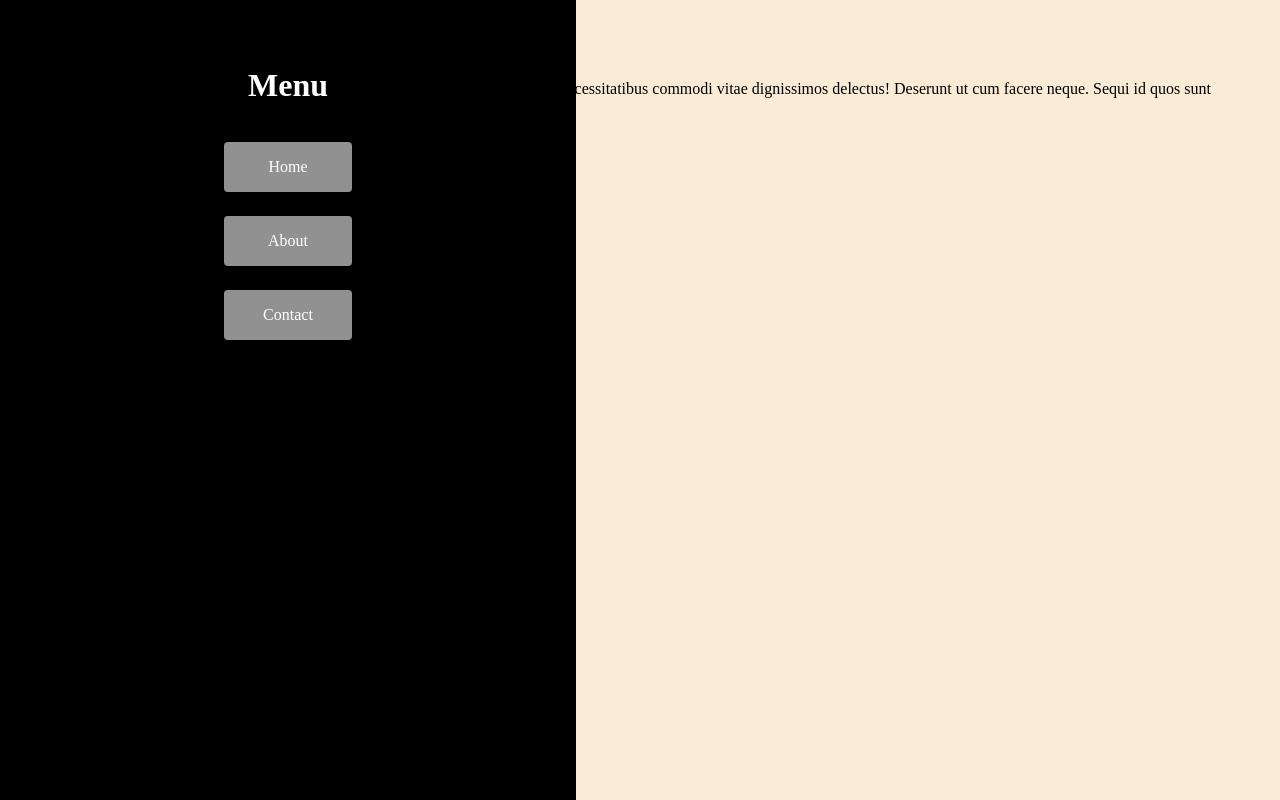
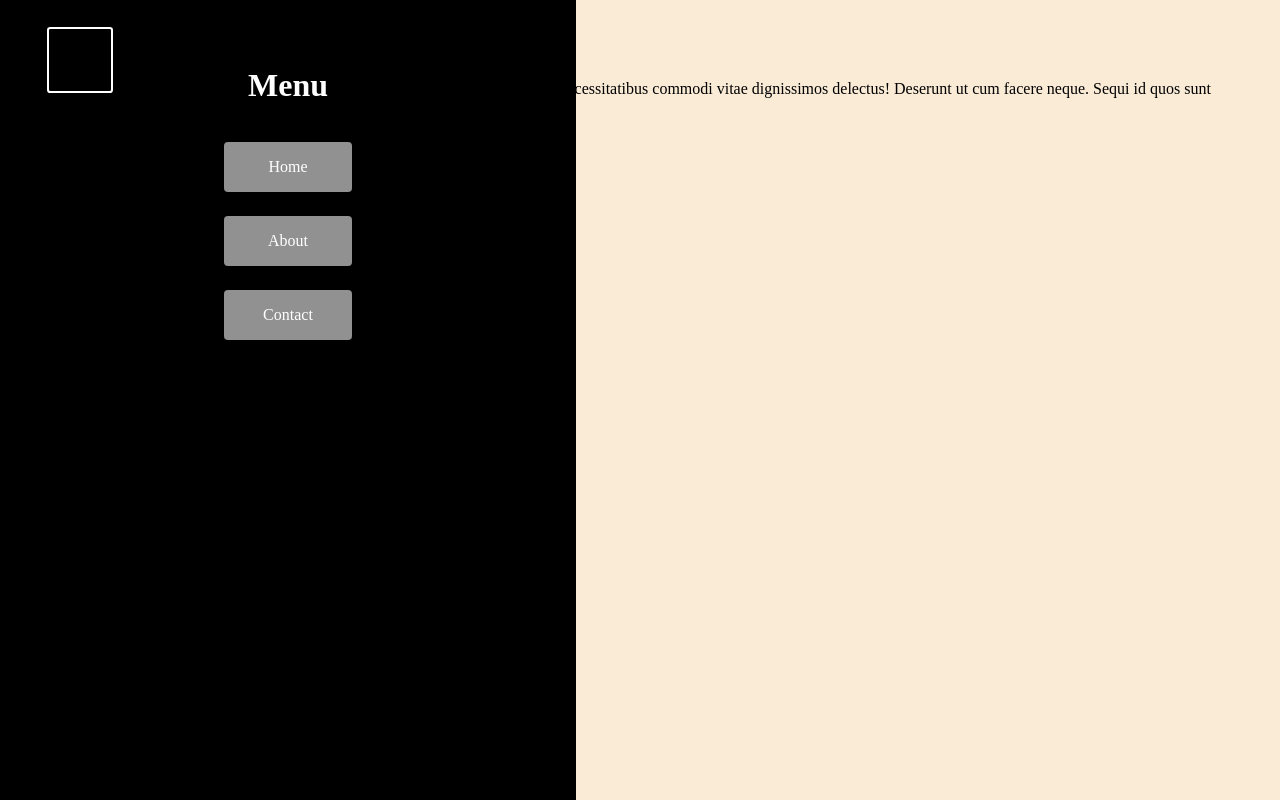
Before and after one commit to MohamedBechirMejri/TOP-MobileMenu, a website built with webpack: page src/template.html in a window 1280 px wide. Both pictures are taken after a click on the button 59 px from the left and 59 px from the top of the page. Built offline with nearby package versions, Linux system fonts and the light colour scheme.

Commit message:
style toggled toggle

```diff
--- a/src/main.js
+++ b/src/main.js
@@ -1,5 +1,8 @@
 import './main.scss';
 
-document.querySelector('.navtoggle').addEventListener('click', () => {
-  document.querySelector('.navlinks-container').classList.toggle('hidden');
+const navToggle = document.querySelector('.navtoggle');
+const navListContainer = document.querySelector('.navlinks-container');
+navToggle.addEventListener('click', () => {
+    navListContainer.classList.toggle('hidden');
+    navToggle.classList.toggle('toggled');
 });
--- a/src/main.scss
+++ b/src/main.scss
@@ -17,8 +17,16 @@
         border-radius: 0.25em;
         border-color: colors.$dark;
         position: fixed;
-        left: 2em;
+        left: 3.5em;
         top: 2em;
+        transition: all 300ms;
+        z-index: 1000;
+
+        &.toggled {
+
+            background-color: black;
+            border-color: white;
+        }
     }
 
     .navlinks-container {
```
